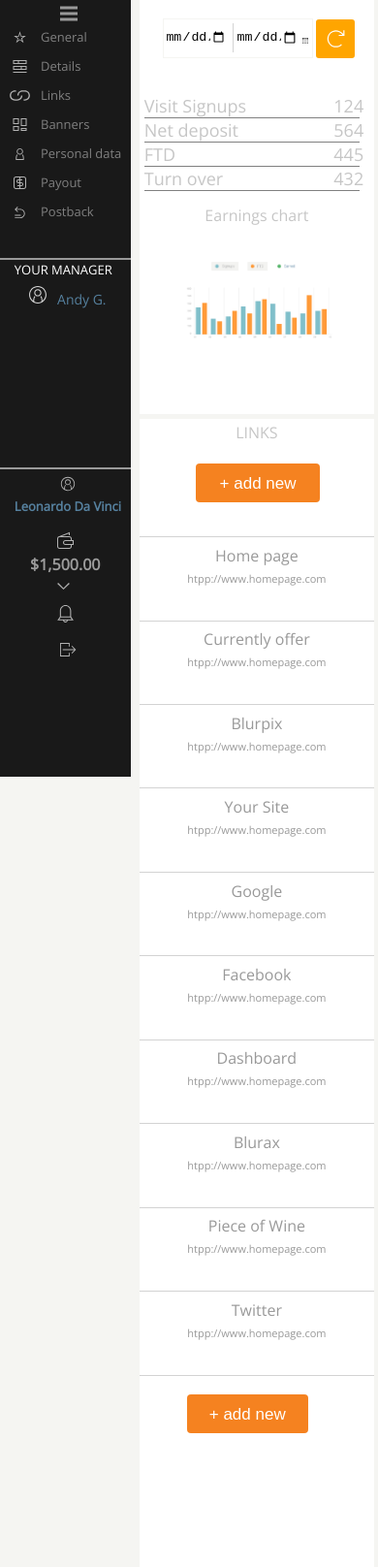
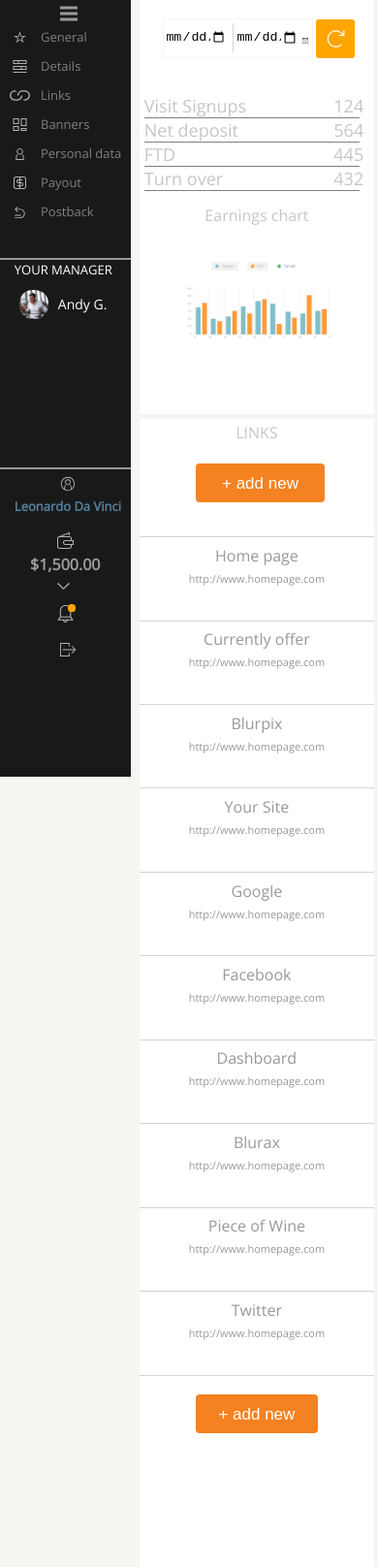
Before and after one commit to eszmateusz/layout-project, a website: page index.html in a window 390 px wide. Shown: the part 58-1674 px from the top of the page at 97% size. Drawn offline with nearby package versions, Linux system fonts and the light colour scheme.

Commit message:
Fix bugs for mobile versions.

```diff
--- a/index.html
+++ b/index.html
@@ -37,7 +37,7 @@
         <div class="under-menu">
           <p>YOUR MANAGER</p>
           <div class="list-managers">
-            <img src="images/icons/profile.svg" alt="icon-profile"><span class="name-manager">Andy G.</span>
+            <img src="images/manager.jpg" alt="icon-profile"><span class="name-manager">Andy G.</span>
           </div>
         </div>
       </div>
@@ -52,6 +52,7 @@
       </div>
       <div class="notification">
         <img src="images/icons/notification.svg" alt="icon-notification">
+        <div class="availability-icon"></div>
       </div>
       <div class="profile">
         <img src="images/icons/profile.svg" alt="icon-profile">
@@ -124,16 +125,16 @@
           <button class="first-button"><p>+ add new</p></button>
             <div class="links-list">
               <ul>
-                <li><div class="name-position">Home page</div><div class="link-position"><a href="#">htpp://www.homepage.com</a></div><div class="icon-position"><img src="images/icons/link-orange.svg" class="orange-icon" alt="icon-orange"><img src="images/icons/trash.svg" alt="icon-trash"></div></li>
-                <li><div class="name-position">Currently offer</div><div class="link-position"><a href="#">htpp://www.homepage.com</a></div><div class="icon-position"><img src="images/icons/link-orange.svg" class="orange-icon" alt="icon-orange"><img src="images/icons/trash.svg" alt="icon-trash"></div></li>
-                <li><div class="name-position">Blurpix</div><div class="link-position"><a href="#">htpp://www.homepage.com</a></div><div class="icon-position"><img src="images/icons/link-orange.svg" class="orange-icon" alt="icon-orange"><img src="images/icons/trash.svg" alt="icon-trash"></div></li>
-                <li><div class="name-position">Your Site</div><div class="link-position"><a href="#">htpp://www.homepage.com</a></div><div class="icon-position"><img src="images/icons/link-orange.svg" class="orange-icon" alt="icon-orange"><img src="images/icons/trash.svg" alt="icon-trash"></div></li>
-                <li><div class="name-position">Google</div><div class="link-position"><a href="#">htpp://www.homepage.com</a></div><div class="icon-position"><img src="images/icons/link-orange.svg" class="orange-icon" alt="icon-orange"><img src="images/icons/trash.svg" alt="icon-trash"></div></li>
-                <li><div class="name-position">Facebook</div><div class="link-position"><a href="#">htpp://www.homepage.com</a></div><div class="icon-position"><img src="images/icons/link-orange.svg" class="orange-icon" alt="icon-orange"><img src="images/icons/trash.svg" alt="icon-trash"></div></li>
-                <li><div class="name-position">Dashboard</div><div class="link-position"><a href="#">htpp://www.homepage.com</a></div><div class="icon-position"><img src="images/icons/link-orange.svg" class="orange-icon" alt="icon-orange"><img src="images/icons/trash.svg" alt="icon-trash"></div></li>
-                <li><div class="name-position">Blurax</div><div class="link-position"><a href="#">htpp://www.homepage.com</a></div><div class="icon-position"><img src="images/icons/link-orange.svg" class="orange-icon" alt="icon-orange"><img src="images/icons/trash.svg" alt="icon-trash"></div></li>
-                <li><div class="name-position">Piece of Wine</div><div class="link-position"><a href="#">htpp://www.homepage.com</a></div><div class="icon-position"><img src="images/icons/link-orange.svg" class="orange-icon" alt="icon-orange"><img src="images/icons/trash.svg" alt="icon-trash"></div></li>
-                <li class="last-line"><div class="name-position">Twitter</div><div class="link-position"><a href="#">htpp://www.homepage.com</a></div><div class="icon-position"><img src="images/icons/link-orange.svg" class="orange-icon" alt="icon-orange"><img src="images/icons/trash.svg" alt="icon-trash"></div></li>
+                <li><div class="name-position">Home page</div><div class="link-position"><a href="#">http://www.homepage.com</a></div><div class="icon-position"><img src="images/icons/link-orange.svg" class="orange-icon" alt="icon-orange"><img src="images/icons/trash.svg" alt="icon-trash"></div></li>
+                <li><div class="name-position">Currently offer</div><div class="link-position"><a href="#">http://www.homepage.com</a></div><div class="icon-position"><img src="images/icons/link-orange.svg" class="orange-icon" alt="icon-orange"><img src="images/icons/trash.svg" alt="icon-trash"></div></li>
+                <li><div class="name-position">Blurpix</div><div class="link-position"><a href="#">http://www.homepage.com</a></div><div class="icon-position"><img src="images/icons/link-orange.svg" class="orange-icon" alt="icon-orange"><img src="images/icons/trash.svg" alt="icon-trash"></div></li>
+                <li><div class="name-position">Your Site</div><div class="link-position"><a href="#">http://www.homepage.com</a></div><div class="icon-position"><img src="images/icons/link-orange.svg" class="orange-icon" alt="icon-orange"><img src="images/icons/trash.svg" alt="icon-trash"></div></li>
+                <li><div class="name-position">Google</div><div class="link-position"><a href="#">http://www.homepage.com</a></div><div class="icon-position"><img src="images/icons/link-orange.svg" class="orange-icon" alt="icon-orange"><img src="images/icons/trash.svg" alt="icon-trash"></div></li>
+                <li><div class="name-position">Facebook</div><div class="link-position"><a href="#">http://www.homepage.com</a></div><div class="icon-position"><img src="images/icons/link-orange.svg" class="orange-icon" alt="icon-orange"><img src="images/icons/trash.svg" alt="icon-trash"></div></li>
+                <li><div class="name-position">Dashboard</div><div class="link-position"><a href="#">http://www.homepage.com</a></div><div class="icon-position"><img src="images/icons/link-orange.svg" class="orange-icon" alt="icon-orange"><img src="images/icons/trash.svg" alt="icon-trash"></div></li>
+                <li><div class="name-position">Blurax</div><div class="link-position"><a href="#">http://www.homepage.com</a></div><div class="icon-position"><img src="images/icons/link-orange.svg" class="orange-icon" alt="icon-orange"><img src="images/icons/trash.svg" alt="icon-trash"></div></li>
+                <li><div class="name-position">Piece of Wine</div><div class="link-position"><a href="#">http://www.homepage.com</a></div><div class="icon-position"><img src="images/icons/link-orange.svg" class="orange-icon" alt="icon-orange"><img src="images/icons/trash.svg" alt="icon-trash"></div></li>
+                <li class="last-line"><div class="name-position">Twitter</div><div class="link-position"><a href="#">http://www.homepage.com</a></div><div class="icon-position"><img src="images/icons/link-orange.svg" class="orange-icon" alt="icon-orange"><img src="images/icons/trash.svg" alt="icon-trash"></div></li>
               </ul>
               <button class="second-button"><p>+ add new</p></button>
             </div>
--- a/sass/_media.scss
+++ b/sass/_media.scss
@@ -1,9 +1,24 @@
+@media (max-width: 1440px) {
+  .top-bar {
+    position: fixed;
+  }
+
+  .container-sidebar {
+    z-index: 111;
+  }
+}
+
 @media (max-width: 1155px) {
 
   .top-bar {
     grid-template-columns: 35% 8fr 2fr 8fr 2fr;
     grid-template-areas:
     "blank cash notification profile logout";
+    position: fixed;
+  }
+
+  .container-sidebar {
+    z-index: 111;
   }
 
   .content {
@@ -38,9 +53,14 @@
       .links {
         height: 850px;
 
-        .first-button, .links-list .second-button {
+        .first-button {
           width: 25%;
           margin: 5% 38%;
+
+          .links-list .second-button {
+            width: 25%;
+            margin: 10%10% 10% 45%;
+          }
         }
       }
     }
@@ -86,7 +106,7 @@
             padding: 0;
 
             img {
-              padding: 0;
+              padding: 0 2px;
               display: block;
             }
           }
@@ -149,7 +169,7 @@
   }
 
   .logout {
-    padding: 18px 35%;
+    padding: 10px 35%;
 
     img {
       padding-top: 0;
@@ -200,13 +220,13 @@
   }
 
   .first-button {
-    width: 48% !important;
+    width: 47% !important;
     margin: 5% 27% !important;
   }
 
   .second-button {
     width: 55% !important;
-    margin: 10% 35% !important;
+    margin: 10% 0 10% 37% !important;
   }
 }
 
@@ -333,6 +353,10 @@
         img {
           padding: 0;
         }
+
+        .availability-icon {
+          top: 0;
+        }
       }
 
       .logout {
@@ -382,13 +406,13 @@
         height: 1150px;
 
         .first-button {
-          width: 53% !important;
+          width: 55% !important;
           margin: 5% 24% !important;
         }
 
         .second-button {
           width: 65% !important;
-          margin: 10% 25% !important;
+          margin: 10% 0 10% 30% !important;
         }
       }
 
@@ -431,7 +455,6 @@
       padding-left: 21px;
     }
   }
-
 }
 
 @media (max-width: 321px) {
@@ -474,13 +497,13 @@
   }
 
   .first-button {
-    width: 85% !important;
+    width: 75% !important;
     margin: 5% 5% !important;
   }
 
   .second-button {
     width: 85% !important;
-    margin: 10% 15% !important;
+    margin: 10% 0 10% 20% !important;
   }
 
   .profile, .cash, .notification, .logout {
@@ -493,7 +516,17 @@
     img {
       padding: 0;
       padding-left: 61px;
+      margin-top: 10px;
     }
   }
 
+  .notification {
+    .availability-icon {
+      margin-top: 4px;
+    }
+
+    img {
+      margin-top: 6px;
+    }
+  }
 }
--- a/sass/components/_burger-menu.scss
+++ b/sass/components/_burger-menu.scss
@@ -44,18 +44,6 @@
         left: 0;
         transition: transform .3s .3s ease-in-out;
       }
-
-          .box-line.active {
-              background-color: transparent;
-          }
-
-          .box-line.active::before {
-              transform: translateY(6px) rotate(125deg);
-          }
-
-          .box-line.active::after {
-              transform: translateY(-6px) rotate(-125deg);
     }
   }
 }
-}
--- a/sass/sections/_content.scss
+++ b/sass/sections/_content.scss
@@ -280,7 +280,7 @@
 
     .second-button {
       width: 15%;
-      margin: 9px 0 0 53%;
+      margin: 9px 0 0 55%;
     }
   }
 }
--- a/sass/sections/_sidebar.scss
+++ b/sass/sections/_sidebar.scss
@@ -12,6 +12,7 @@
     position: fixed;
     padding-top: 15px;
     background-color: $paragraph-color;
+    z-index: 111;
 
     .text {
       width: 50%;
@@ -95,22 +96,27 @@
       margin: 10px 0;
     }
 
-    .name-manager {
-      font-size: 14px;
-      color: $link;
+    .list-managers {
+      width: 100%;
+      display: flex;
+      cursor: pointer;
+
+      img {
+        height: 30px;
+        border-radius: 45%;
+        margin: 5px 10px 5px 5px;
+        align-items: center;
+      }
+
+      .name-manager {
+        color: white;
+        font-size: 14px;
+        margin-top: 10px;
+      }
     }
 
-    .list-managers {
-      width: 100%;
-      margin: 11px 0 0 19%;
-      display: inline-block;
-
-      img {
-        filter: invert(85%);
-        height: 20px;
-        margin-right: 10px;
-        display: inline-block;
-      }
+    .list-managers:hover {
+      background: #3b3a3a;
     }
   }
 
--- a/sass/sections/_top-bar.scss
+++ b/sass/sections/_top-bar.scss
@@ -4,6 +4,7 @@
   margin: 0;
   padding: 0;
   display: grid;
+  position: fixed;
   background: $dark-gray;
   color: $text;
   font-weight: bold;
@@ -50,11 +51,23 @@
   background-color: white;
   float: left;
   grid-area: notification;
+  position: relative;
 
   img {
     width: 100%;
     height: 20px;
     padding: 20px 0 0 0;
+  }
+
+  .availability-icon {
+    position: absolute;
+    height: 8px;
+    width: 8px;
+    border-radius: 45%;
+    background-color: orange;
+    top: 30%;
+    bottom: 20%;
+    left: 52%;
   }
 }
 
```
Also changed, not shown: js/script.js (+9 -4 lines), css/style.css, 1 other file. Lines whose indentation alone changed are shown as unchanged.
